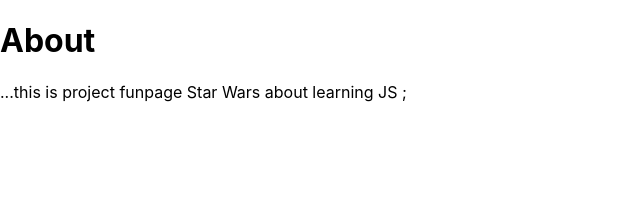
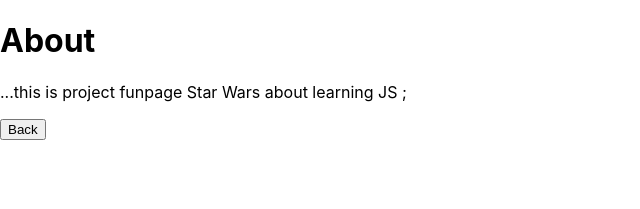
Before and after one commit to zer01eden/final_project, a React (Create React App) app: page /about in a window 1280 px wide. Shown: the top 209 px of the page, without its empty margins (0-640 px from the left). Built offline with nearby package versions, Linux system fonts and the light colour scheme.

Commit message:
add button Back in subpages About

```diff
--- a/src/components/About.tsx
+++ b/src/components/About.tsx
@@ -1,9 +1,11 @@
+import Back from "./Back";
 
 export default function About() {
 return (
     <div>
     <h1>About</h1>
     <p>...this is project funpage Star Wars about learning JS ;</p>
+    <Back/>
     </div>
 );
 }
```
